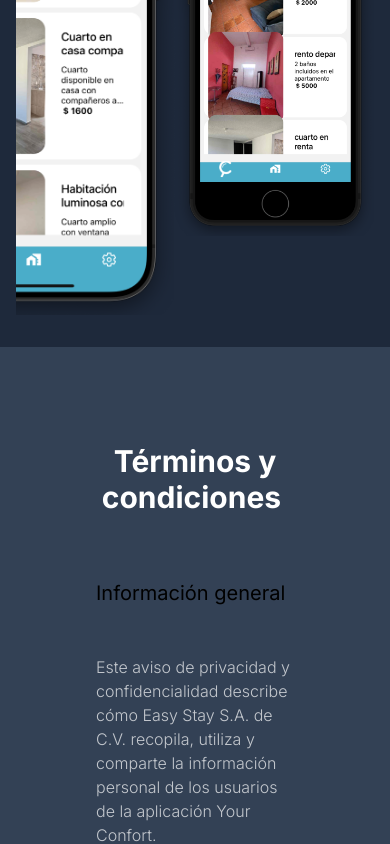
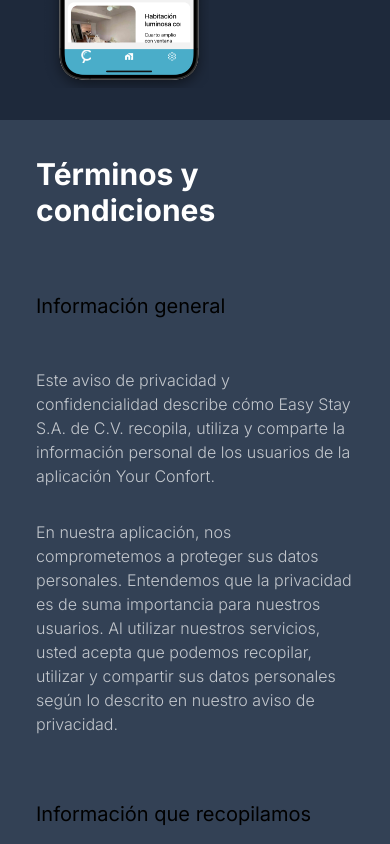
Before and after one commit to EduardoHead18/Your-confort-page, a Next.js app: page / in a window 390 px wide. Shown: the part 800-1644 px from the top of the page. Built offline with nearby package versions, Linux system fonts and the light colour scheme.

Commit message:
Your confort v2

```diff
--- a/app/page.js
+++ b/app/page.js
@@ -25,20 +25,19 @@ export default function Home() {
             >
               Descargar
             </a>
-            <p></p>
           </div>
         </div>
 
         <div className="w-full mt-16 sm-mt-0 mb-4 flex justify-end max-h-full overflow-hidden">
           <Image
-            className="rounded-xl "
+            className="rounded-xl w-[300px] h-[300px] lg:w-[700px] lg:h-[500px] "
             src="/assets/screen.png"
             width={300}
             height={300}
             style={{ objectFit: "contain" }}
           />
           <Image
-            className="rounded-xl"
+            className="rounded-xl w-[200px] h-[200px] lg:w-[300px] lg:h-[400px]"
             src="/assets/screen2.png"
             width={200}
             height={200}
@@ -46,8 +45,8 @@ export default function Home() {
           />
         </div>
       </main>
-      <div className=" min-h-screen p-24 bg-slate-700">
-        <h2 className="text-3xl text-center font-bold text-white">
+      <div className="min-h-screen p-9 lg:p-24 bg-slate-700">
+        <h2 className="text-3xl  font-bold text-white">
           Términos y condiciones {" "}
         </h2>
         <p className="text-xl mt-16">Información general</p>
```
Also changed, not shown: 1 other file (tests, documents, lock files or other folders).
